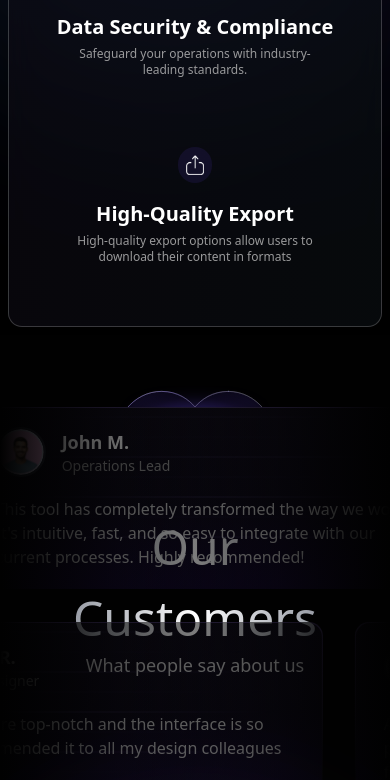
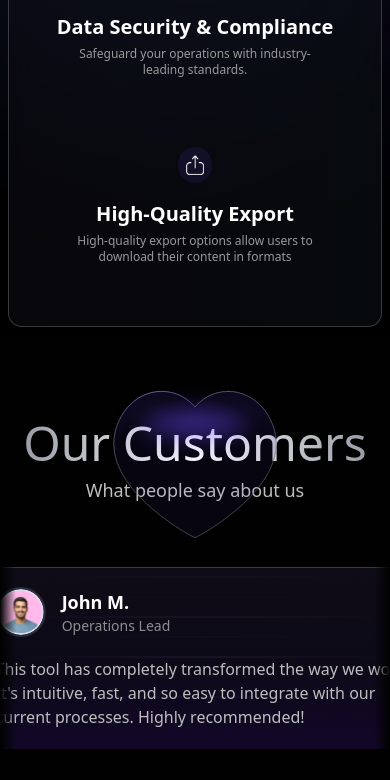
Before and after one commit to Hammadulhaq123/amplify, a Next.js app: page / in a window 390 px wide. Shown: the part 4104-4884 px from the top of the page. Built offline with nearby package versions, Linux system fonts and the light colour scheme; grey boxes are pictures that could not be loaded.

Commit message:
feat(Testimonials): implement continuous scrolling animation

```diff
--- a/components/Testimonials.jsx
+++ b/components/Testimonials.jsx
@@ -43,21 +43,21 @@ const Testimonials = () => {
       position: "UI/UX Designer",
       testimonial:
         "The animations are top-notch and the interface is so clean. I've recommended it to all my design colleagues for their projects!",
-      image: "/users/user_cl3.svg",
+      image: "/users/user_cl.svg",
     },
     {
       name: "David T.",
       position: "Frontend Developer",
       testimonial:
         "As a developer, I appreciate how well-structured and performant the animations are. It's made our website feel so much more professional.",
-      image: "/users/user_cl4.svg",
+      image: "/users/user_cr.svg",
     },
     {
       name: "Jessica P.",
       position: "Marketing Director",
       testimonial:
         "Our conversion rates have improved by 25% since implementing these animations on our landing pages. The ROI speaks for itself!",
-      image: "/users/user_cl5.svg",
+      image: "/users/user_c.svg",
     },
   ];
 
@@ -97,7 +97,7 @@ const Testimonials = () => {
   return (
     <section
       ref={sectionRef}
-      className="w-full pt-10 lg:pt-68 overflow-hidden relative"
+      className="w-full pt-10 lg:pt-68 lg:overflow-hidden relative"
     >
       <div className="text-center ">
         <div className="absolute -top-0 left-1/2 -translate-x-1/2 z-0 ">
@@ -105,7 +105,7 @@ const Testimonials = () => {
         </div>
       </div>
 
-      <div className=" w-auto h-40 absolute top-36 left-1/2 -translate-x-1/2 z-10">
+      <div className=" w-auto h-40 static lg:absolute top-36 left-1/2 lg:-translate-x-1/2 z-10">
         <div
           ref={titleRef}
           className="w-full flex items-center justify-start text-center flex-col"
@@ -133,7 +133,7 @@ const Testimonials = () => {
       <div className="w-full overflow-hidden mb-8">
         <div className="relative w-full">
           <span
-            className="w-[280px] h-full absolute left-0 top-0 z-10"
+            className="w-4 lg:w-[280px] h-full absolute left-0 top-0 z-10"
             style={{
               background:
                 "linear-gradient(90deg, #010101 0%, rgba(1, 1, 1, 0) 100%)",
@@ -167,7 +167,7 @@ const Testimonials = () => {
           </motion.div>
 
           <span
-            className="w-[280px] h-full absolute right-0 top-0 z-10"
+            className="w-4 lg:w-[280px] h-full absolute right-0 top-0 z-10"
             style={{
               background:
                 "linear-gradient(270deg, #010101 0%, rgba(1, 1, 1, 0) 100%)",
@@ -180,7 +180,7 @@ const Testimonials = () => {
       <div className="w-full overflow-hidden">
         <div className="relative w-full">
           <span
-            className="w-[280px] h-full absolute left-0 top-0 z-10"
+            className="w-4 lg:w-[280px] h-full absolute left-0 top-0 z-10"
             style={{
               background:
                 "linear-gradient(90deg, #010101 0%, rgba(1, 1, 1, 0) 100%)",
@@ -214,7 +214,7 @@ const Testimonials = () => {
           </motion.div>
 
           <span
-            className="w-[280px] h-full absolute right-0 top-0 z-10"
+            className="w-4 lg:w-[280px] h-full absolute right-0 top-0 z-10"
             style={{
               background:
                 "linear-gradient(270deg, #010101 0%, rgba(1, 1, 1, 0) 100%)",
@@ -224,8 +224,8 @@ const Testimonials = () => {
       </div>
 
       {/* Background elements */}
-      <div className="absolute left-0 top-1/4 w-64 h-64 bg-[#0099FF]/10 rounded-full filter blur-[120px] -z-10" />
-      <div className="absolute right-0 bottom-1/4 w-64 h-64 bg-[#6B49FF]/10 rounded-full filter blur-[120px] -z-10" />
+      <div className="hidden lg:block absolute left-0 top-1/4 w-64 h-64 bg-[#0099FF]/10 rounded-full filter blur-[120px] -z-10" />
+      <div className="hidden lg:block absolute right-0 bottom-1/4 w-64 h-64 bg-[#6B49FF]/10 rounded-full filter blur-[120px] -z-10" />
     </section>
   );
 };
```
